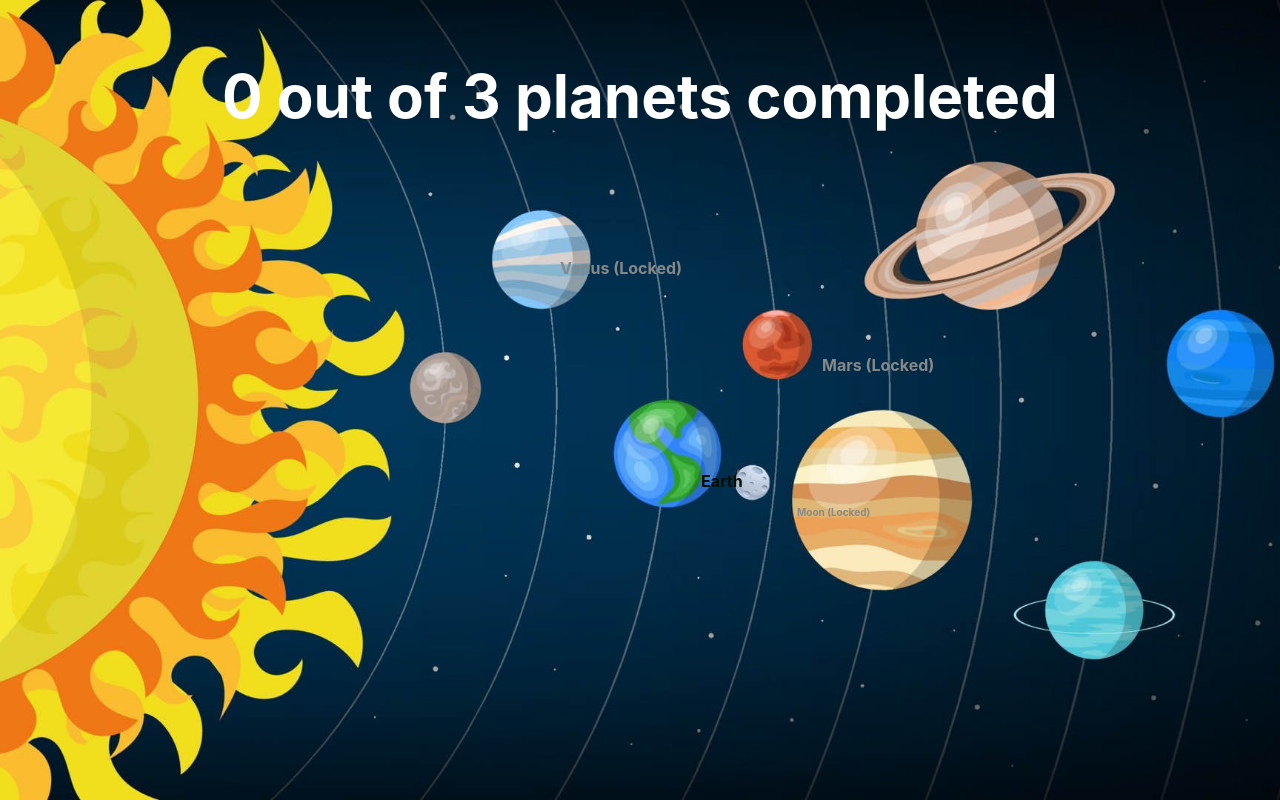
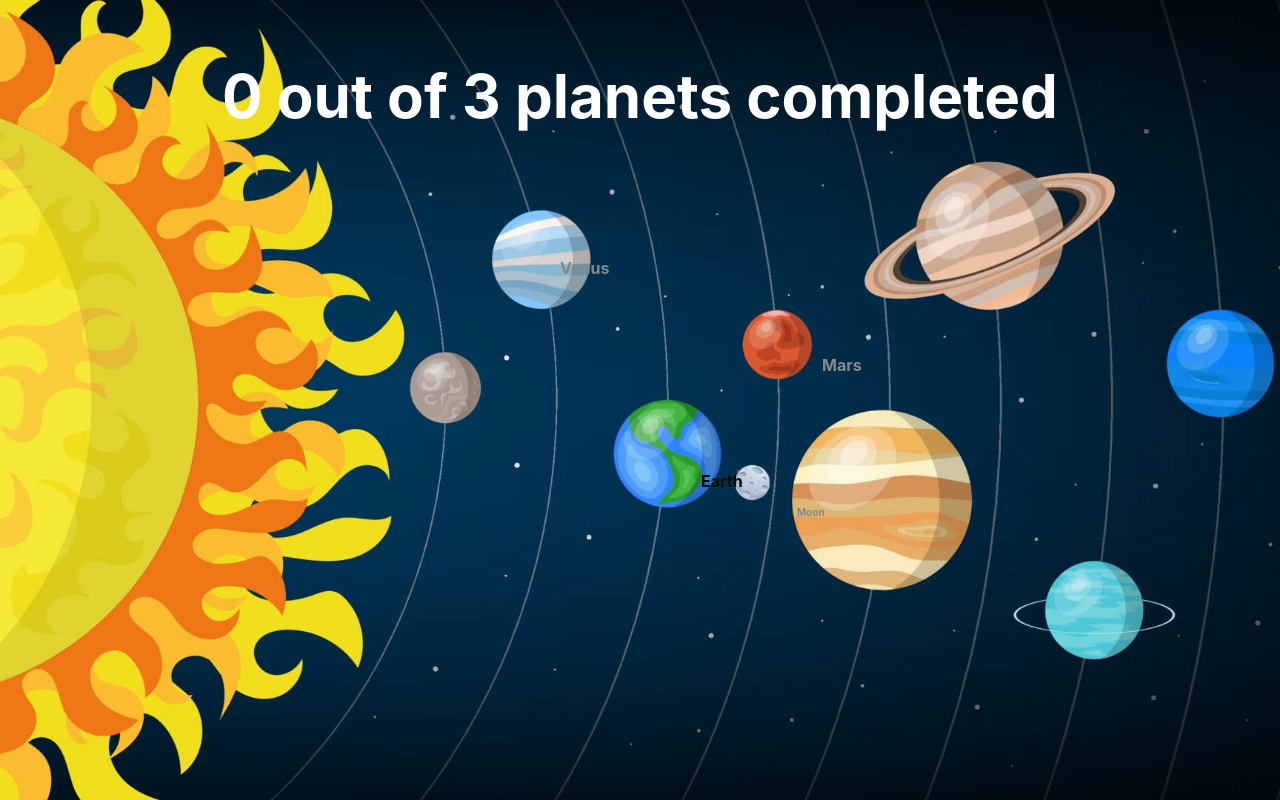
Before and after one commit to Ronnyboy125/Galactic-Explorers, a React (Create React App) app in the folder cbw/: page /solarsystem in a window 1280 px wide. Built offline with nearby package versions, Linux system fonts and the light colour scheme.

Commit message:
Minor Formatting Changes

```diff
--- a/cbw/src/components/MiniGame.js
+++ b/cbw/src/components/MiniGame.js
@@ -151,7 +151,7 @@ const MazeGame = ({ planet, onComplete }) => {
 */}
         <div className="maze-grid-container-inventory">
           <div className="inventory">
-            {<h3>Inventory:</h3>}
+            {<h3 center>Inventory:</h3>}
             <InventoryCounts inventory={inventory}/>
           </div>
         </div>
--- a/cbw/src/components/SolarSystem.js
+++ b/cbw/src/components/SolarSystem.js
@@ -64,7 +64,7 @@ function SolarSystem({ progress, setProgress }) {
           {planetMoon.unlocked ? (
             <Link to={`/planet/${planetMoon.name}`}>{planetMoon.name}</Link>
           ) : (
-            <span>{planetMoon.name} (Locked)</span>
+            <span>{planetMoon.name}</span>
           )}
         </div>
       </div>
@@ -76,7 +76,7 @@ function SolarSystem({ progress, setProgress }) {
           {planetMars.unlocked ? (
             <Link to={`/planet/${planetMars.name}`}>{planetMars.name}</Link>
           ) : (
-            <span>{planetMars.name} (Locked)</span>
+            <span>{planetMars.name}</span>
           )}
         </div>
       </div>
@@ -88,7 +88,7 @@ function SolarSystem({ progress, setProgress }) {
           {planetVenus.unlocked ? (
             <Link to={`/planet/${planetVenus.name}`}>{planetVenus.name}</Link>
           ) : (
-            <span>{planetVenus.name} (Locked)</span>
+            <span>{planetVenus.name}</span>
           )}
         </div>
       </div>
```
